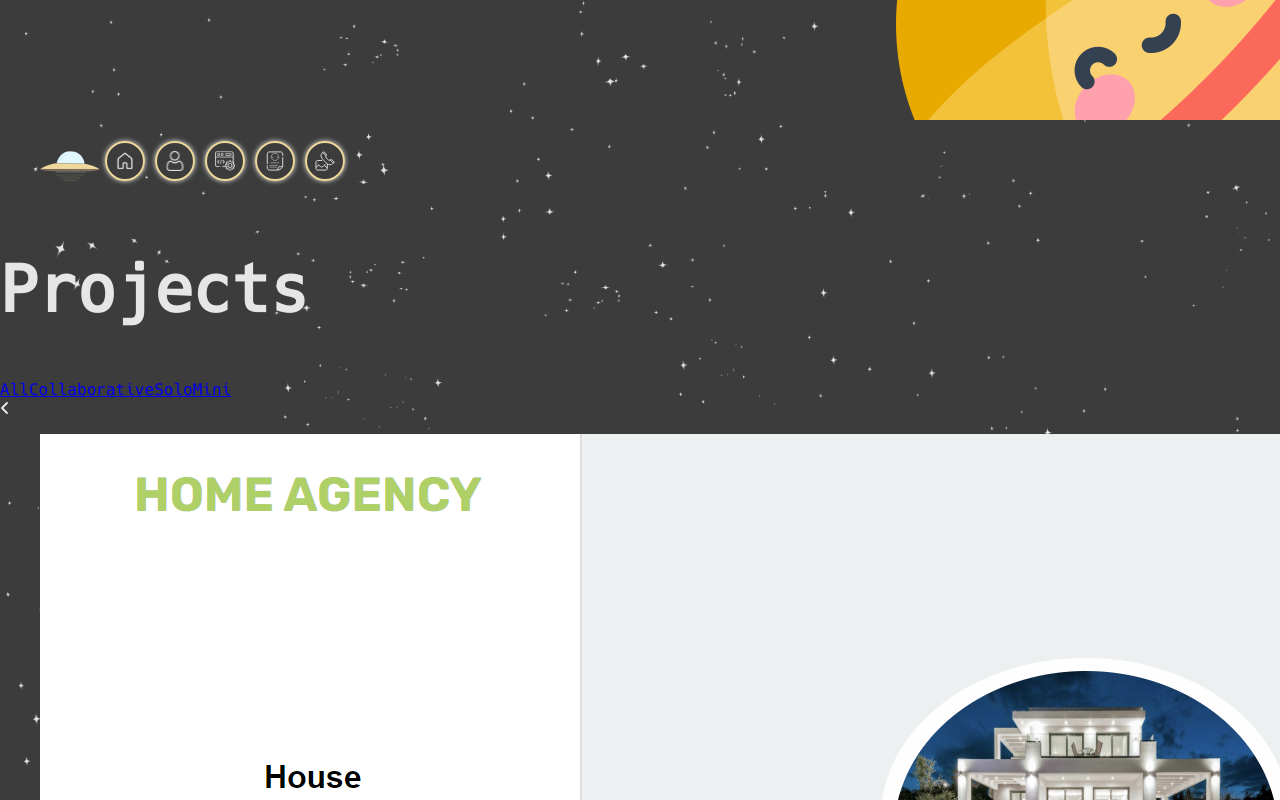
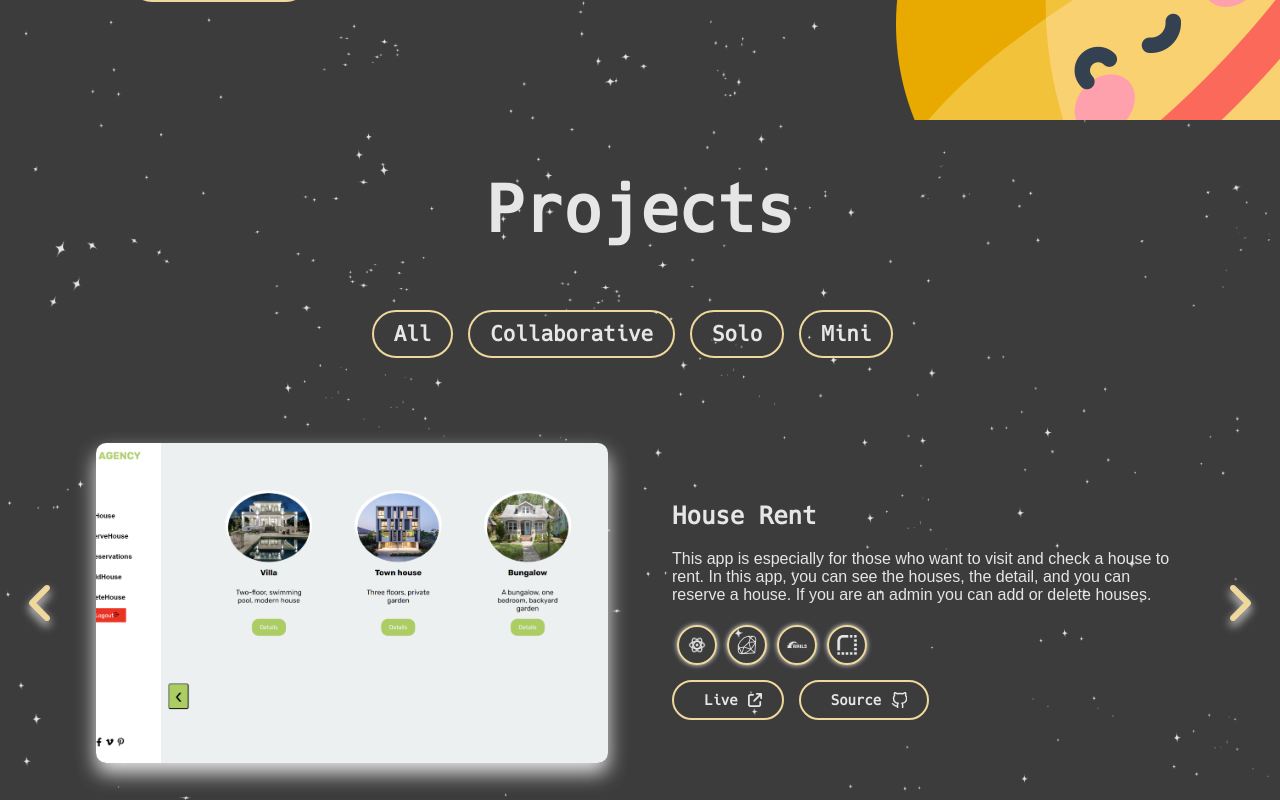
Before and after one commit to GraceHtet/portfolio-v1-space-version, a React (Vite) app: page / in a window 1280 px wide. Shown: the part 1480-2280 px from the top of the page. Built offline with nearby package versions, Linux system fonts and the light colour scheme; a web font is replaced by a local one.

Commit message:
Add project styling

```diff
--- a/src/App.css
+++ b/src/App.css
@@ -18,6 +18,22 @@ section {
   overflow: hidden;
 }
 
+ul {
+  list-style-type: none;
+  display: flex;
+  margin: 0;
+  padding: 0;
+}
+
+li {
+  margin: 0;
+  padding: 0;
+}
+
+.nav {
+  position: absolute;
+}
+
 h1 {
   font-size: 4rem;
 }
@@ -35,11 +51,32 @@ h1 {
   box-shadow: 0 0 5px var(--font-color);
 }
 
-.ufo-item img {
+.ufo-icon {
+  display: inline-block;
   width: 60px;
   height: 60px;
   border: 0;
   box-shadow: none;
+  opacity: 80%;
+  position: relative;
+  transition: all 0.3s ease;
+
+  & img {
+    width: inherit;
+    height: inherit;
+  }
+
+  &:hover {
+    opacity: 100%;
+  }
+
+  &:hover::after {
+    content: 'home';
+    font-size: 10px;
+    position: absolute;
+    top: -10%;
+    left: 30%;
+  }
 }
 
 .hover-item {
@@ -52,3 +89,26 @@ h1 {
   font-size: 9px;
   position: absolute;
 }
+
+.btn {
+  display: inline-block;
+  text-decoration: none;
+  color: var(--font-color);
+  font-size: 1.3rem;
+  font-weight: bold;
+  padding: 10px 20px;
+  margin: 10px 15px 5px 0;
+  border: 2px solid var(--main-color);
+  border-radius: 50px;
+  transition: all 0.3s ease;
+
+  &:hover {
+    background-color: var(--main-color);
+    color: #3c3c3c;
+  }
+
+  &:active {
+    transform: translateY(10px);
+    box-shadow: 0 5px 5px var(--font-color);
+  }
+}
--- a/src/components/Button.jsx
+++ b/src/components/Button.jsx
@@ -1,13 +1,23 @@
 import PropTypes from 'prop-types'
 import { FontAwesomeIcon } from '@fortawesome/react-fontawesome'
 import { faArrowUpRightFromSquare } from '@fortawesome/free-solid-svg-icons'
-import github from '../assets/img/github.png'
+import { useState } from 'react'
 
-const Button = ({name, link, handleClick}) => {
+const Button = ({name, link, onClick}) => {
+  const [isActive, setIsActive] = useState(false);
+
+  const handleClick = (e) => {
+    onClick(e);
+    setIsActive(true);
+  }
   return (
-    <a href={link} className="btn" onClick={(e)=>{handleClick(e)}}>
-      {name}
-      {(name === 'Live') ? (<FontAwesomeIcon icon={faArrowUpRightFromSquare} />): (name === 'Source') ? <img src={github} alt='github'/> : ''}
+    <a href={link} className={isActive ? "btn active" : "btn"} onClick={(e)=>{handleClick(e)}}>
+      <span className='btn-name'>{name}</span>
+      {(name === 'Live') ? (
+      <FontAwesomeIcon icon={faArrowUpRightFromSquare} />
+      ) : (name === 'Source') ? (
+      <svg xmlns="http://www.w3.org/2000/svg" width="16" height="16" viewBox="0 0 22 22" fill="none" stroke="currentColor" strokeWidth="2" strokeLinecap="round" strokeLinejoin="round" className="feather feather-github"><path d="M9 19c-5 1.5-5-2.5-7-3m14 6v-3.87a3.37 3.37 0 0 0-.94-2.61c3.14-.35 6.44-1.54 6.44-7A5.44 5.44 0 0 0 20 4.77 5.07 5.07 0 0 0 19.91 1S18.73.65 16 2.48a13.38 13.38 0 0 0-7 0C6.27.65 5.09 1 5.09 1A5.07 5.07 0 0 0 5 4.77a5.44 5.44 0 0 0-1.5 3.78c0 5.42 3.3 6.61 6.44 7A3.37 3.37 0 0 0 9 18.13V22"></path></svg>
+      ) : ''}
     </a>
   )
 }
@@ -15,11 +25,11 @@ const Button = ({name, link, handleClick}) => {
 Button.propTypes = {
     name: PropTypes.string.isRequired,
     link: PropTypes.string.isRequired,
-    handleClick: PropTypes.func,
+    onClick: PropTypes.func,
 }
 
 Button.defaultProps = {
-  handleClick: () => {},
+  onClick: () => {},
 }
 
 export default Button
--- a/src/components/Card.jsx
+++ b/src/components/Card.jsx
@@ -8,6 +8,7 @@ const Card = ({card}) => {
   return (
     <li className="card-item">
       <img src={card.img} alt={card.name} className="card-img"/>
+      <div className="card-info">
         <h2 className="card-title">{card.name}</h2>
         <p>{card.description}</p>
         <ul className="icon-group">
@@ -21,6 +22,7 @@ const Card = ({card}) => {
           <Button name='Live' link={card.live} />
           <Button name='Source' link={card.source} />
         </div>
+      </div>
     </li>
   )
 }
--- a/src/components/Navigation.jsx
+++ b/src/components/Navigation.jsx
@@ -9,8 +9,8 @@ const Navigation = ({section, type, className}) => {
     <ul className={className}>
       {(section !== 'hero') && (
       <li>
-        <a href="#hero" className='ufo-item'>
-          <img src={ufo} alt="ufo" className="ufo_icon"/>
+        <a href="#hero" className='ufo-icon'>
+          <img src={ufo} alt="ufo"/>
         </a>
       </li>)}
       {(section === 'about' || type === 'page') ? (<Item name={navIcons[0].name} route={navIcons[0].route} path={navIcons[0].path}/>) : (section !== 'contact') && navIcons.map((icon)=>{
--- a/src/index.css
+++ b/src/index.css
@@ -29,6 +29,11 @@ p {
   font-family: var(--main-font);
 }
 
+a {
+  text-decoration: none;
+  color: var(--font-color);
+}
+
 .p-abs {
   position: absolute;
 }
--- a/src/pages/home/project/Project.css
+++ b/src/pages/home/project/Project.css
@@ -1,13 +1,71 @@
-#project {
-  overflow-y: auto;
+.project {
+  display: flex;
+  flex-direction: column;
+  align-items: center;
+
+  .nav {
+    margin: 10px;
+    bottom: 0;
+    right: 0;
+  }
+
+  .card-container {
+    width: 100%;
+    overflow: hidden;
+    display: flex;
+    align-items: center;
+    position: relative;
+
+    .arrow {
+      font-size: 3rem;
+      font-weight: bold;
+      color: #efd89c;
+      filter: drop-shadow(0 5px 5px #e6e6e6);
+      cursor: pointer;
+    }
+
+    .left-arrow {
+      left: 2%;
+    }
+
+    .right-arrow {
+      right: 2%;
+    }
+
+    & .card-item {
+      width: 100vw;
+      height: 60vh;
+      display: flex;
+      align-items: center;
+      justify-content: center;
+      column-gap: 5%;
+
+      .card-img {
+        width: 40%;
+        height: 40vh;
+        object-fit: cover;
+        border-radius: 10px;
+        box-shadow: 0 10px 20px #e6e6e6;
+      }
+
+      .card-info {
+        width: 40%;
+      }
+
+      .btn {
+        font-size: 14px;
+        display: inline-flex;
+        align-items: center;
+      }
+
+      .btn-name {
+        padding: 0 10px;
+      }
+    }
+  }
 }
 
-ul {
-  list-style: none;
-  display: flex;
-}
-
-.icon-group .item img {
+/* .icon-group .item img {
   width: 25px;
   height: 25px;
-}
+} */
--- a/src/pages/home/project/Project.jsx
+++ b/src/pages/home/project/Project.jsx
@@ -15,27 +15,29 @@ const Project = ({type}) => {
   const handleClick = (e) => {
     projects.forEach((project)=>{
       if(project.name === e.target.innerText){
-        setCards(project.pj)
+        setCards(project.pj);
       }
     })
   }
 
 
   return (
-    <section id="project">
+    <section id="project" className="project">
       <Navigation section="project" type={type}/>
       <h1>Projects</h1>
-        {projects.map((pj) => {
-          return (<Button key={pj.id} name={pj.name} link='/#project' handleClick={handleClick}/>)
-        })}
+        <div className="btn-group">
+          {projects.map((pj) => {
+            return (<Button key={pj.id} name={pj.name} link='/#project' onClick={handleClick}/>)
+          })}
+        </div>
         <div className="card-container">
-          <FontAwesomeIcon icon={faAngleLeft} className="arrow" />
+          <FontAwesomeIcon icon={faAngleLeft} className="arrow left-arrow p-abs" />
 
           <ul className="cards">
           {cards.map((card)=>(<Card key={card.id} card={card}/> ))}
           </ul>
 
-          <FontAwesomeIcon icon={faAngleRight} className="arrow"/>
+          <FontAwesomeIcon icon={faAngleRight} className="arrow right-arrow p-abs "/>
         </div>
     </section>
   )
```
Also changed, not shown: src/assets/img/github.png (deleted), src/assets/img/github.svg (added). Lines whose indentation alone changed are shown as unchanged.
